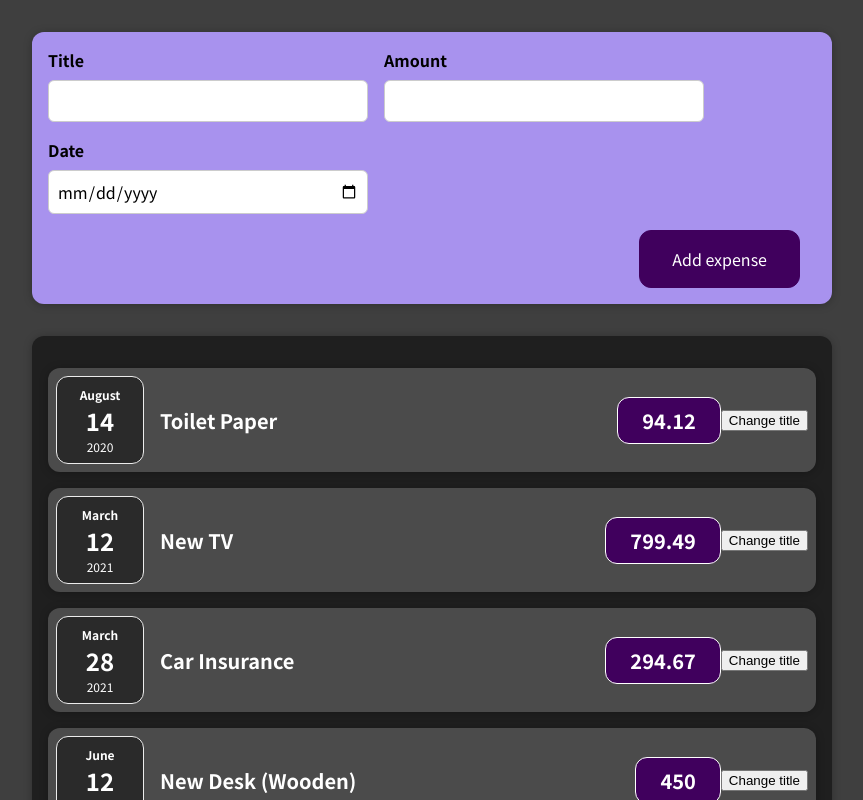
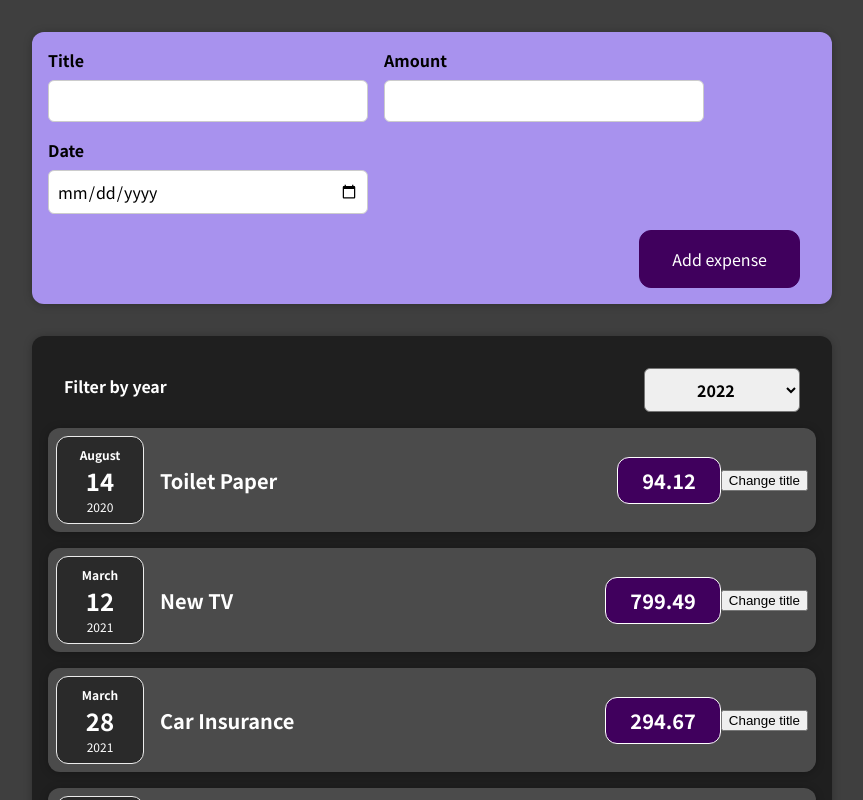
Before and after one commit to badanaut/expenses-app, a React (Create React App) app: page / in a window 1280 px wide. Shown: the top 800 px of the page, without its empty margins (208-1071 px from the left). Built offline with nearby package versions, Linux system fonts and the light colour scheme; the HTML template or start-up script is replaced by a standard one.

Commit message:
Add filter expenses component

```diff
--- a/src/App.js
+++ b/src/App.js
@@ -1,6 +1,7 @@
 import "./components/Expenses/Expenses";
 import Expenses from "./components/Expenses/Expenses";
 import NewExpense from "./components/NewExpense/NewExpense";
+
 
 function App() {
   const expenses = [
@@ -25,10 +26,10 @@
     },
   ];
 
-  const addExpenseHandler = expense =>{
+  const addExpenseHandler = (expense) => {
     console.log("expense from app.js");
     console.log(expense);
-  }
+  };
 
   return (
     <div>
--- a/src/components/Expenses/Expenses.js
+++ b/src/components/Expenses/Expenses.js
@@ -1,11 +1,22 @@
 import ExpenseItem from "./ExpenseItem";
 import "./Expenses.css";
 import Card from "../UI/Card";
+import ExpensesFilter from "../ExpensesFilter/ExpensesFilter";
+import { useState } from "react";
 
 export default function Expenses(props) {
   const { items } = props;
+  // eslint-disable-next-line
+  const [expenseYear, setExpenseYear] = useState(2022);
+
+  const filterExpenses = (year) => {
+    console.log("year in expenses.js");
+    setExpenseYear(year);
+  };
+
   return (
     <Card className="expenses">
+      <ExpensesFilter onSelectYear={filterExpenses} />
       <ExpenseItem
         title={items[0].title}
         date={items[0].date}
--- /dev/null
+++ b/src/components/ExpensesFilter/ExpensesFilter.css
@@ -0,0 +1,24 @@
+.expenses-filter {
+  color: white;
+  padding: 0 1rem;
+}
+
+.expenses-filter__control {
+  display: flex;
+  width: 100%;
+  align-items: center;
+  justify-content: space-between;
+  margin: 1rem 0;
+}
+
+.expenses-filter label {
+  font-weight: bold;
+  margin-bottom: 0.5rem;
+}
+
+.expenses-filter select {
+  font: inherit;
+  padding: 0.5rem 3rem;
+  font-weight: bold;
+  border-radius: 6px;
+}
--- /dev/null
+++ b/src/components/ExpensesFilter/ExpensesFilter.js
@@ -0,0 +1,27 @@
+import React from "react";
+
+import "./ExpensesFilter.css";
+
+const ExpensesFilter = (props) => {
+  const yearChangeHandler = (event) =>{
+    // console.log(event.target.value);
+    const year = event.target.value;
+    props.onSelectYear(year);
+  }
+
+  return (
+    <div className="expenses-filter">
+      <div className="expenses-filter__control">
+        <label>Filter by year</label>
+        <select onChange={yearChangeHandler}>
+          <option value="2022">2022</option>
+          <option value="2021">2021</option>
+          <option value="2020">2020</option>
+          <option value="2019">2019</option>
+        </select>
+      </div>
+    </div>
+  );
+};
+
+export default ExpensesFilter;
```
